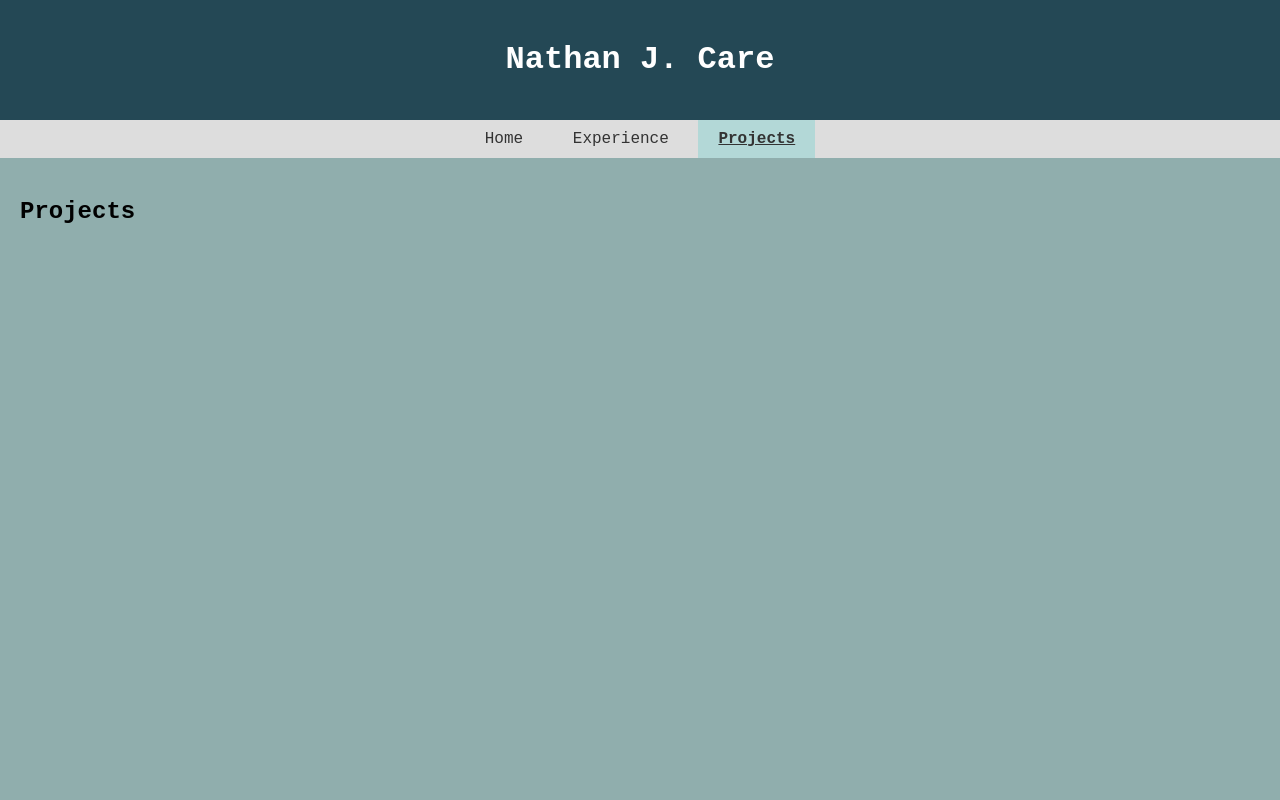
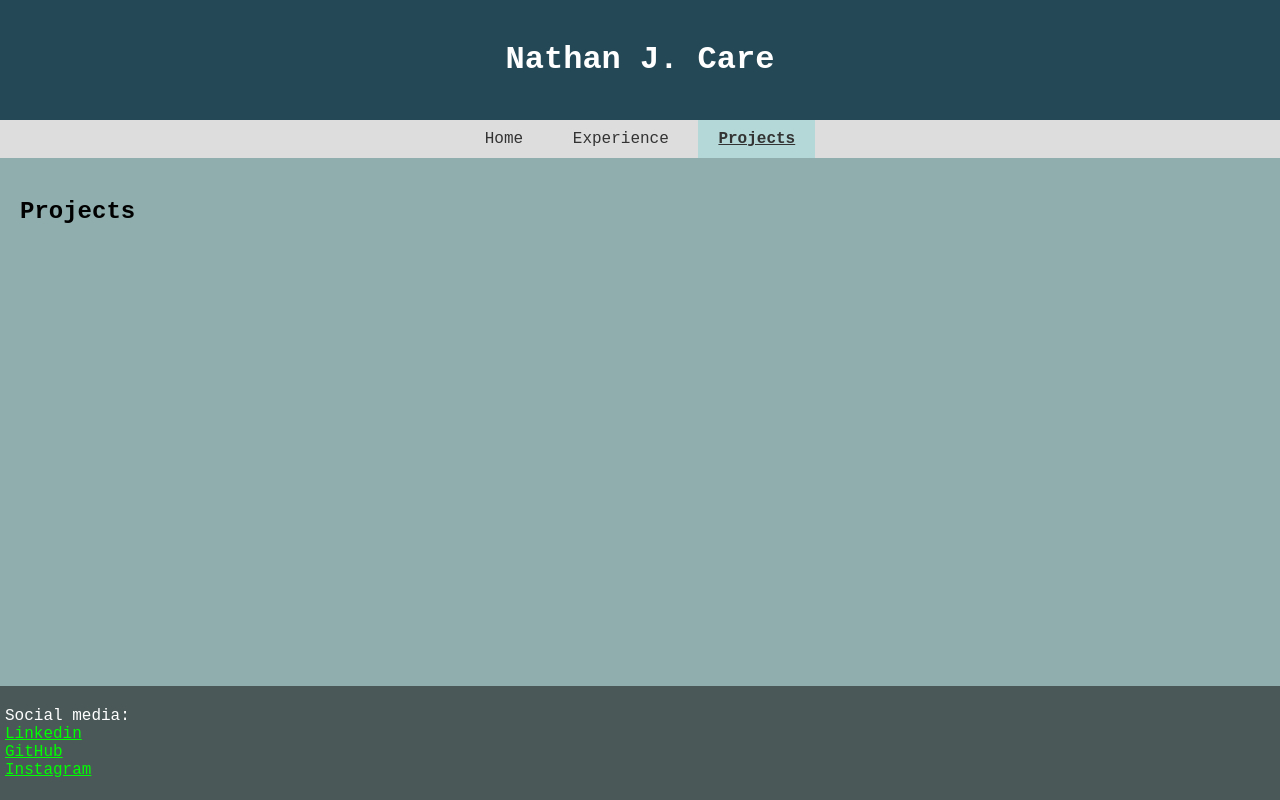
Before and after one commit to Narwar04/Portfolio, a plain HTML site: page projects.html in a window 1280 px wide. Drawn offline with Linux system fonts and the light colour scheme.

Commit message:
add footer to all pages

```diff
--- a/projects.html
+++ b/projects.html
@@ -22,5 +22,15 @@
         <h2>Projects</h2>
     </section>
 
+
+
+    <footer>
+        <p>Social media:<br>
+            <a href="https://www.linkedin.com/in/nathancare/">Linkedin</a><br>
+            <a href="https://github.com/Narwar04">GitHub</a><br>
+            <a href="https://www.instagram.com/care_nathan/">Instagram</a>
+        </p>
+    </footer>
+
 </body>
 </html>
```
Also changed, not shown: experience.html (+9 -0 lines).
